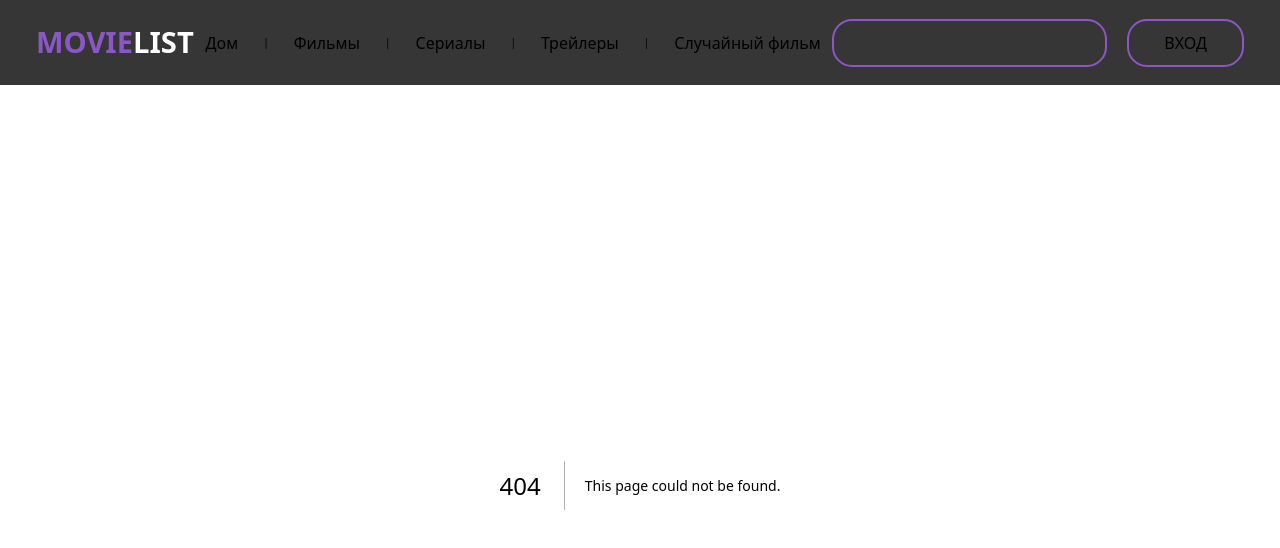
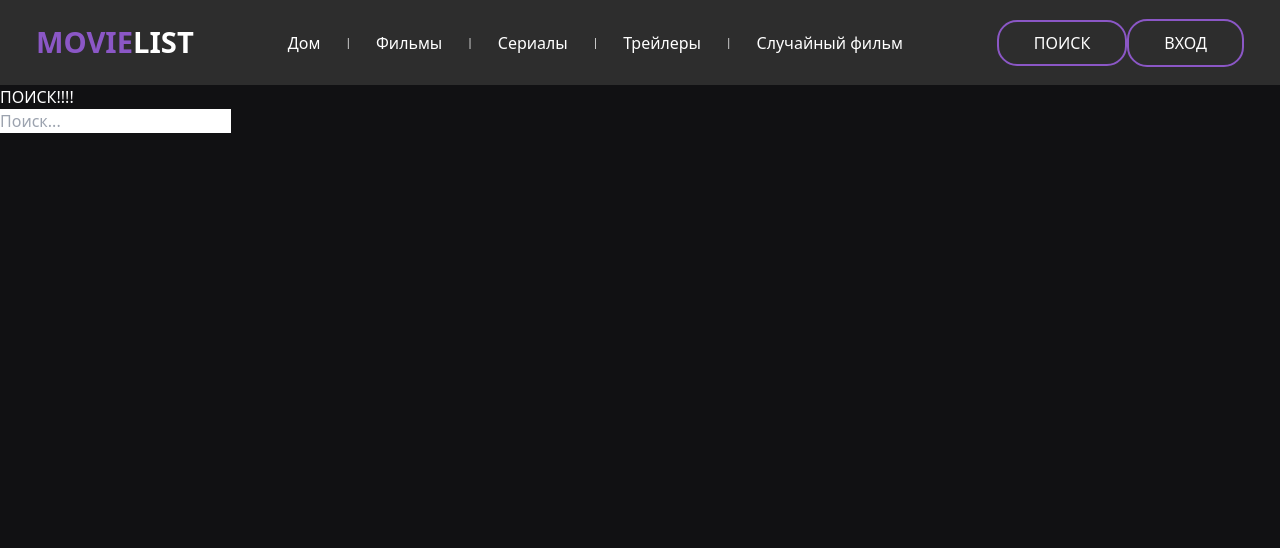
Before and after one commit to lime4512/Movie-List, a Next.js app: page /search in a window 1280 px wide. Before the commit this address had no page. Shown: the top 548 px of the page. Built offline with nearby package versions, Linux system fonts and the light colour scheme.

Commit message:
add page search

```diff
--- /dev/null
+++ b/src/app/search/page.js
@@ -0,0 +1,23 @@
+'use client'
+
+import { useState } from 'react'
+
+export default function Search() {
+	const [inpValue, setInpValue] = useState('')
+	const handleInputChange = event => {
+		setInpValue(event.target.value)
+	}
+	return (
+		<section className='main-search'>
+			<h1>ПОИСК!!!!</h1>
+
+			<input
+				type='text'
+				placeholder='Поиск...'
+				onChange={handleInputChange}
+				value={inpValue}
+			/>
+			<h1>{inpValue}</h1>
+		</section>
+	)
+}
--- a/src/components/header/Header.jsx
+++ b/src/components/header/Header.jsx
@@ -1,9 +1,12 @@
 import '../../style/header.scss'
+import Link from 'next/link'
 export const Header = () => {
 	return (
 		<header>
 			<div className='header-logo'>
-				MOVIE<span>LIST</span>
+				<Link href='/'>
+					MOVIE<span>LIST</span>
+				</Link>
 			</div>
 			<ul className='header-nav'>
 				<li className='nav-link'>
@@ -28,7 +31,9 @@ export const Header = () => {
 			</ul>
 
 			<div className='header-login'>
-				<input type='text' className='header-inp' />
+				<Link href='/search' className='header-btn'>
+					Поиск
+				</Link>
 				<button className='header-btn'>Вход</button>
 			</div>
 		</header>
--- a/src/components/loader/Loader.jsx
+++ b/src/components/loader/Loader.jsx
@@ -2,7 +2,7 @@ import '../../style/loader.scss'
 
 export const Loader = () => {
 	return (
-		<div class='lds-ring'>
+		<div className='lds-ring'>
 			<div></div>
 			<div></div>
 			<div></div>
```
